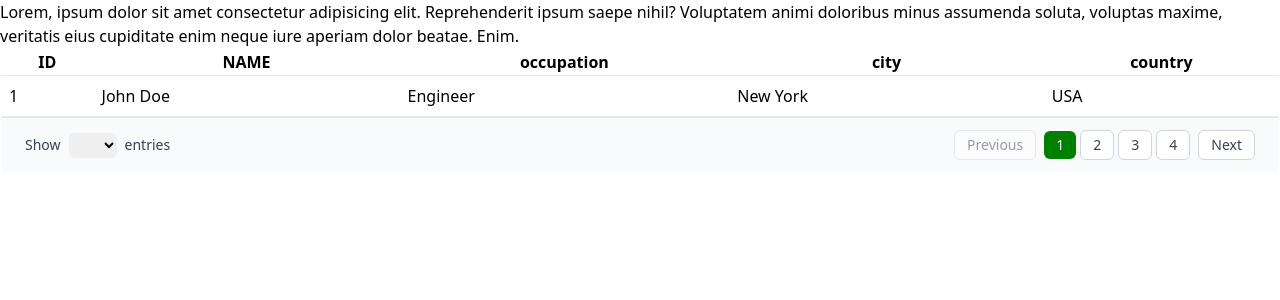
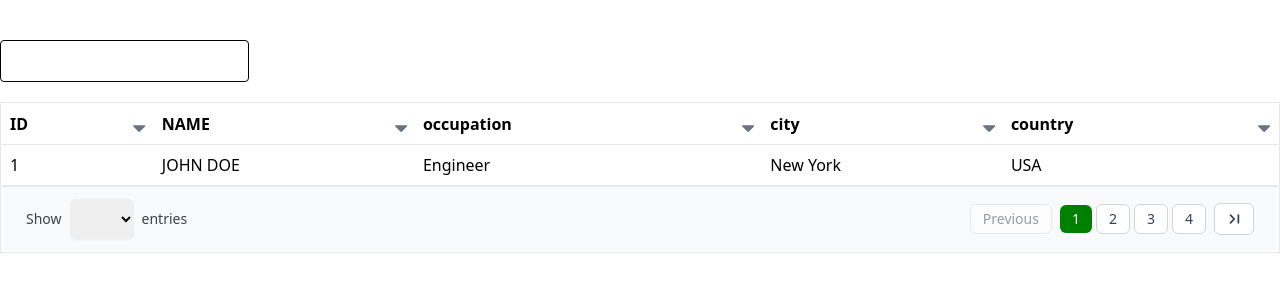
Before and after one commit to KellsWorks/vue-datatable-x, a Vue app: page / in a window 1280 px wide. Shown: the top 300 px of the page. Built offline with nearby package versions, Linux system fonts and the light colour scheme.

Commit message:
feature: implemented search by asc en desc, search functionality for multiple table fields

```diff
--- a/src/App.vue
+++ b/src/App.vue
@@ -1,4 +1,5 @@
 <script setup lang="ts">
+import { ref } from 'vue';
 import Datatable from './components/Datatable.vue';
 import { Header, TableItem } from './types';
 const headers: Header[] = [
@@ -57,10 +58,14 @@ const data: TableItem[] = [
     country: "France"
   }
 ];
+const search = ref('');
 </script>
 
 <template>
   <div>
-    <Datatable :loader-style="{ position: 'center', height: 50, width: 50 }" :total-items="4" :items-per-page="1" :style="{ borderRadius: 2}" color="green" :headers="headers" :items="data" :striped="{ show: true, position: 'skip-first' }" />
+    <div class="mt-10 mb-5">
+      <input type="text" v-model="search" class="border border-black px-2 py-2 rounded"/>
+    </div>
+    <Datatable :search="search" search-value="occupation" :loader-style="{ position: 'center', height: 50, width: 50 }" :total-items="4" :items-per-page="1" :style="{ borderRadius: 2}" color="green" :headers="headers" :items="data" :striped="{ show: true, position: 'skip-first' }" />
   </div>
 </template>
--- a/src/components/Datatable.vue
+++ b/src/components/Datatable.vue
@@ -1,8 +1,5 @@
 <template>
-    <div>
-        Lorem, ipsum dolor sit amet consectetur adipisicing elit. Reprehenderit ipsum saepe nihil? Voluptatem animi
-        doloribus minus assumenda soluta, voluptas maxime, veritatis eius cupiditate enim neque iure aperiam dolor
-        beatae. Enim.
+    <div class="border">
         <table class="w-full border" :class="[
             props.showHorizontalScrollbar ? 'overflow-x-auto' : 'overflow-x-hidden',
             props.showVerticalScrollbar ? 'overflow-y-auto' : 'overflow-y-hidden',
@@ -12,8 +9,9 @@
         ]">
             <thead>
                 <tr class="w-full">
-                    <th v-for="header, key in headers" v-bind:key="key" :id="String(key)" :rowspan="header.rowSpan"
-                        :colspan="header.colSpan" :class="[
+                    <th v-for="(header, key) in headers" v-bind:key="key" :id="String(key)" :rowspan="header.rowSpan"
+                        :colspan="header.colSpan" @click="handleSort(header.value)" class="border-b cursor-pointer"
+                        :class="[
                             header.position === 'left' ? 'text-left' : '',
                             header.position === 'center' ? 'text-center' : '',
                             header.position === 'right' ? 'text-right' : '',
@@ -22,8 +20,14 @@
                             header.style?.uppercase ? 'uppercase' : '',
                             header.style?.italic ? 'italic' : '',
                             header.style?.underline ? 'underline' : '',
-                        ]" class="border-b">
-                        {{ header.text }}
+                        ]" :style="`padding: ${header.style?.padding || 8}px`">
+                        <div class="flex items-center justify-between">
+                            <span>{{ header.text }}</span>
+                            <Sort class="ml-2 flex-shrink-0" :class="{
+                                'text-sky-500 rotate-180': sortState.column === header.value,
+                                'text-gray-500': sortState.column !== header.value
+                            }" />
+                        </div>
                     </th>
                 </tr>
             </thead>
@@ -36,20 +40,26 @@
                         header.position === 'left' ? 'text-left' : '',
                         header.position === 'center' ? 'text-center' : '',
                         header.position === 'right' ? 'text-right' : '',
+                        header.style?.bold ? 'font-bold' : '',
+                        header.style?.color ? `text-[${header.style?.color}]` : '',
+                        header.style?.uppercase ? 'uppercase' : '',
+                        header.style?.italic ? 'italic' : '',
+                        header.style?.underline ? 'underline' : '',
+                        header.style?.cellStyle?.borderRightWidth ? `border-r-${header.style?.cellStyle.borderRightWidth || 1};` : '',
+                        header.style?.cellStyle?.borderBottomWidth ? `border-b-${header.style?.cellStyle.borderBottomWidth || 1};` : '',
+                        header.style?.cellStyle?.borderTopWidth ? `border-t-${header.style?.cellStyle.borderTopWidth || 1};` : '',
+                        header.style?.cellStyle?.borderLeftWidth ? `border-l-${header.style?.cellStyle.borderLeftWidth || 1};` : '',
+                        header.style?.cellStyle?.borderColor ? `border-color-[${header.style?.cellStyle.borderColor}]` : '',
                     ]" class="border-b p-2">
                         {{ item[header.value] }}
                     </td>
                 </tr>
                 <div class="absolute"
-                :class="props.loaderStyle?.position === 'center' ? 'top-0 mx-auto flex justify-center items-center w-full h-full' : ''"
-                >
-                    <component
-                        v-if="loader == '' "
-                        :class="[props.loaderStyle?.color ? `text-[${props.loaderStyle.color}]` : ''
-                        ]"
-                        :style="`height: ${props?.loaderStyle.height}px; width: ${props?.loaderStyle.width}px;`"
-                        :is="displayLoader"
-                    />
+                    :class="props.loaderStyle?.position === 'center' ? 'top-0 mx-auto flex justify-center items-center w-full h-full' : ''">
+                    <component v-if="!isDefaultLoader" :class="[props.loaderStyle?.color ? `text-[${props.loaderStyle.color}]` : ''
+                    ]" :style="`height: ${props?.loaderStyle.height}px; width: ${props?.loaderStyle.width}px;`"
+                        :is="displayLoader" />
+                    <slot name="loader"></slot>
                 </div>
             </tbody>
             <tfoot>
@@ -59,7 +69,8 @@
                             <div class="flex items-center">
                                 <span class="text-sm text-gray-700 mr-2">Show</span>
                                 <select v-model="itemsPerPage"
-                                    class="form-select rounded-md border-gray-300 shadow-sm focus:border-indigo-300 focus:ring focus:ring-indigo-200 focus:ring-opacity-50">
+                                    :class="[props.style?.borderRadius ? `rounded-${borderRadius}` : '']"
+                                    class="form-select border-gray-400 px-2 py-2 shadow-sm focus:ring-none focus:outline-none">
                                     <option v-for="option in itemsPerPageOptions" :key="option" :value="option">
                                         {{ option }}
                                     </option>
@@ -79,17 +90,15 @@
                                                 ? `text-white`
                                                 : 'text-gray-700 bg-white border border-gray-300 hover:bg-gray-50',
                                             props.style?.borderRadius ? `rounded-${borderRadius}` : ''
-                                        ]"
-                                        :style="currentPage === page ? { backgroundColor: props.color } : {}"
-                                        >
+                                        ]" :style="currentPage === page ? { backgroundColor: props.color } : {}">
                                             {{ page }}
                                         </button>
                                         <span v-else class="px-3 py-1 text-gray-700">{{ page }}</span>
                                     </template>
                                 </div>
                                 <button @click="nextPage" :disabled="currentPage === totalPages"
-                                    class="px-3 py-1 rounded-md text-sm font-medium text-gray-700 bg-white border border-gray-300 hover:bg-gray-50 disabled:opacity-50 disabled:cursor-not-allowed">
-                                    Next
+                                    class="px-3 py-2 rounded-md text-sm font-medium text-gray-700 bg-white border border-gray-300 hover:bg-gray-50 disabled:opacity-50 disabled:cursor-not-allowed">
+                                    <ArrowNext />
                                 </button>
                             </div>
                         </div>
@@ -101,13 +110,16 @@
 </template>
 
 <script setup lang="ts">
-import { ref, defineProps, defineEmits, defineExpose, computed, PropType, watch, Prop } from 'vue'
+import { ref, defineProps, defineEmits, computed, PropType, watch } from 'vue'
 import type { Header, Loader, LoaderStyle, Striped, TableItem, TableStyle } from '../types';
 import Dots from './Loaders/Dots.vue';
 import Bubble from './Loaders/Bubble.vue';
 import AltLoop from './Loaders/AltLoop.vue';
 import MdLoop from './Loaders/MdLoop.vue';
 import TwotoneLoop from './Loaders/TwotoneLoop.vue';
+import ArrowNext from './Icons/ArrowNext.vue';
+import Sort from './Icons/Sort.vue';
+import { onSearch, sortColumn, toggleSortDirection } from '../utils/helpers';
 
 const props = defineProps({
     headers: {
@@ -124,6 +136,14 @@ const props = defineProps({
     },
     loading: {
         type: Boolean,
+        required: false
+    },
+    search: {
+        required: false,
+        type: String
+    },
+    searchValue: {
+        type: String,
         required: false
     },
     loader: {
@@ -173,11 +193,20 @@ const itemsPerPage = ref(props.itemsPerPage || 10);
 const totalItems = ref(props.totalItems || 0)
 const currentPage = ref(props.currentPage || 1);
 const itemsPerPageOptions: number[] = [5, 10, 25, 50, 100];
+const sortState = ref({ column: '', direction: 'asc' as 'asc' | 'desc' });
+
+const filteredItems = computed(() => {
+    if (props.search && props.searchValue) {
+        return onSearch(props.items, props.search, props.searchValue);
+    }
+    return props.items;
+});
 
 const paginatedItems = computed((): TableItem[] => {
+  const sorted = sortColumn(filteredItems.value, sortState.value.column, sortState.value.direction);
   const start = (currentPage.value - 1) * itemsPerPage.value;
   const end = start + itemsPerPage.value;
-  return props.items.slice(start, end);
+  return sorted.slice(start, end);
 });
 
 const totalPages = computed((): number => Math.ceil(totalItems.value / itemsPerPage.value));
@@ -242,18 +271,26 @@ const borderRadius = computed((): string => {
 
 const displayLoader = computed((): any => {
     const loadersInterfacer: Record<Loader, any> = {
-        "dots" : Dots,
-        "bubbles" : Bubble,
-        "alt-loop" : AltLoop,
-        "md-loop" : MdLoop,
-        "twotone-loop" : TwotoneLoop
+        "dots": Dots,
+        "bubbles": Bubble,
+        "alt-loop": AltLoop,
+        "md-loop": MdLoop,
+        "twotone-loop": TwotoneLoop
     }
     return loadersInterfacer[props?.loader || "md-loop"]
 });
 
 const isDefaultLoader = computed(() => {
-    return !props.loader || props.loader === '';
+    return !props.loader || props.loader === 'md-loop';
 });
+
+const handleSort = (column: string) => {
+    if (sortState.value.column === column) {
+        sortState.value.direction = toggleSortDirection(sortState.value.direction);
+    } else {
+        sortState.value = { column, direction: 'asc' };
+    }
+};
 
 watch(itemsPerPage, (i: number) => {
     emit('update:itemsPerPage', i);
--- /dev/null
+++ b/src/components/Icons/ArrowNext.vue
@@ -0,0 +1,12 @@
+<script setup lang="ts">
+import { defineComponent } from 'vue';
+
+defineComponent({
+  name: 'FluentArrowNext12Filled',
+});
+</script>
+<template>
+	<svg xmlns="http://www.w3.org/2000/svg" width="1em" height="1em" viewBox="0 0 12 12">
+		<path fill="currentColor" d="M2.47 3.28a.75.75 0 0 1 1.06-1.06l3.25 3.25a.75.75 0 0 1 0 1.06L3.53 9.78a.75.75 0 0 1-1.06-1.06L5.19 6zM9.75 10a.75.75 0 0 0 .75-.75v-6.5a.75.75 0 0 0-1.5 0v6.5c0 .414.336.75.75.75" />
+	</svg>
+</template>
--- /dev/null
+++ b/src/components/Icons/Sort.vue
@@ -0,0 +1,14 @@
+<script setup lang="ts">
+import { defineComponent } from 'vue';
+
+defineComponent({
+  name: 'FaSortDesc',
+});
+</script>
+<template>
+	<svg xmlns="http://www.w3.org/2000/svg" width="0.77em" height="1em" viewBox="0 0 1024 1344">
+		<g transform="translate(0 1344) scale(1 -1)">
+			<path fill="currentColor" d="M1024 512q0 26-19 45t-45 19H64q-26 0-45-19T0 512t19-45L467 19q19-19 45-19t45 19l448 448q19 19 19 45" />
+		</g>
+	</svg>
+</template>
--- /dev/null
+++ b/src/utils/helpers.ts
@@ -0,0 +1,43 @@
+import { TableItem } from "../types";
+
+export const sortColumn = (
+    items: TableItem[],
+    column: string,
+    direction: 'asc' | 'desc' = 'asc'
+  ): TableItem[] => {
+    return [...items].sort((a, b) => {
+      const valueA = a[column];
+      const valueB = b[column];
+
+      if (typeof valueA === 'string' && typeof valueB === 'string') {
+        return direction === 'asc'
+          ? valueA.localeCompare(valueB)
+          : valueB.localeCompare(valueA);
+      }
+
+      if (typeof valueA === 'number' && typeof valueB === 'number') {
+        return direction === 'asc' ? valueA - valueB : valueB - valueA;
+      }
+
+      if (valueA instanceof Date && valueB instanceof Date) {
+        return direction === 'asc'
+          ? valueA.getTime() - valueB.getTime()
+          : valueB.getTime() - valueA.getTime();
+      }
+      return 0;
+    });
+  };
+
+  export const toggleSortDirection = (
+    currentDirection: 'asc' | 'desc' | undefined
+  ): 'asc' | 'desc' => {
+    return currentDirection === 'asc' ? 'desc' : 'asc';
+  };
+
+export const onSearch = (data: TableItem[], searchValue: string = "", searchTerm: string) => {
+    if (!searchValue) return data;
+      return data.filter((item) => {
+        const value = item[searchTerm]?.toString().toLowerCase();
+        return value?.includes(searchValue.toLowerCase());
+    });
+}
```
Also changed, not shown: src/types/index.d.ts (+7 -0 lines).
